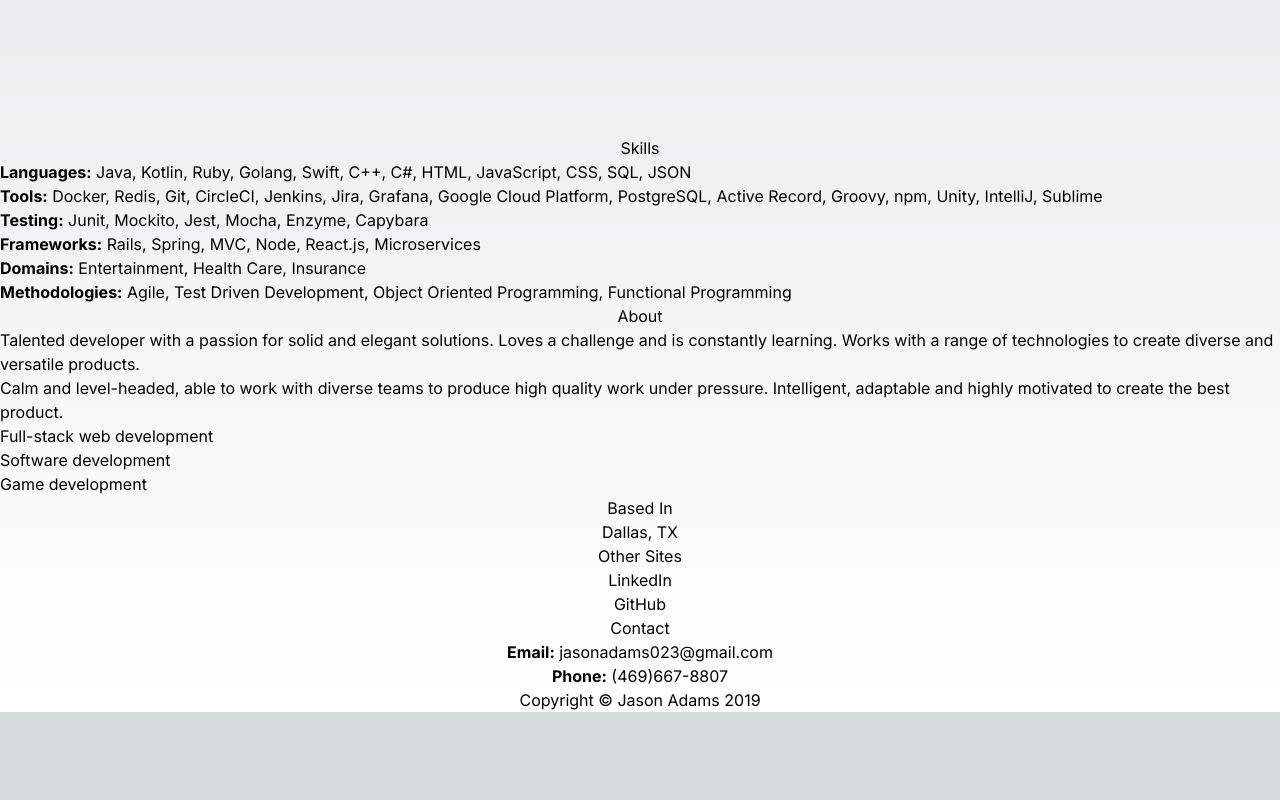
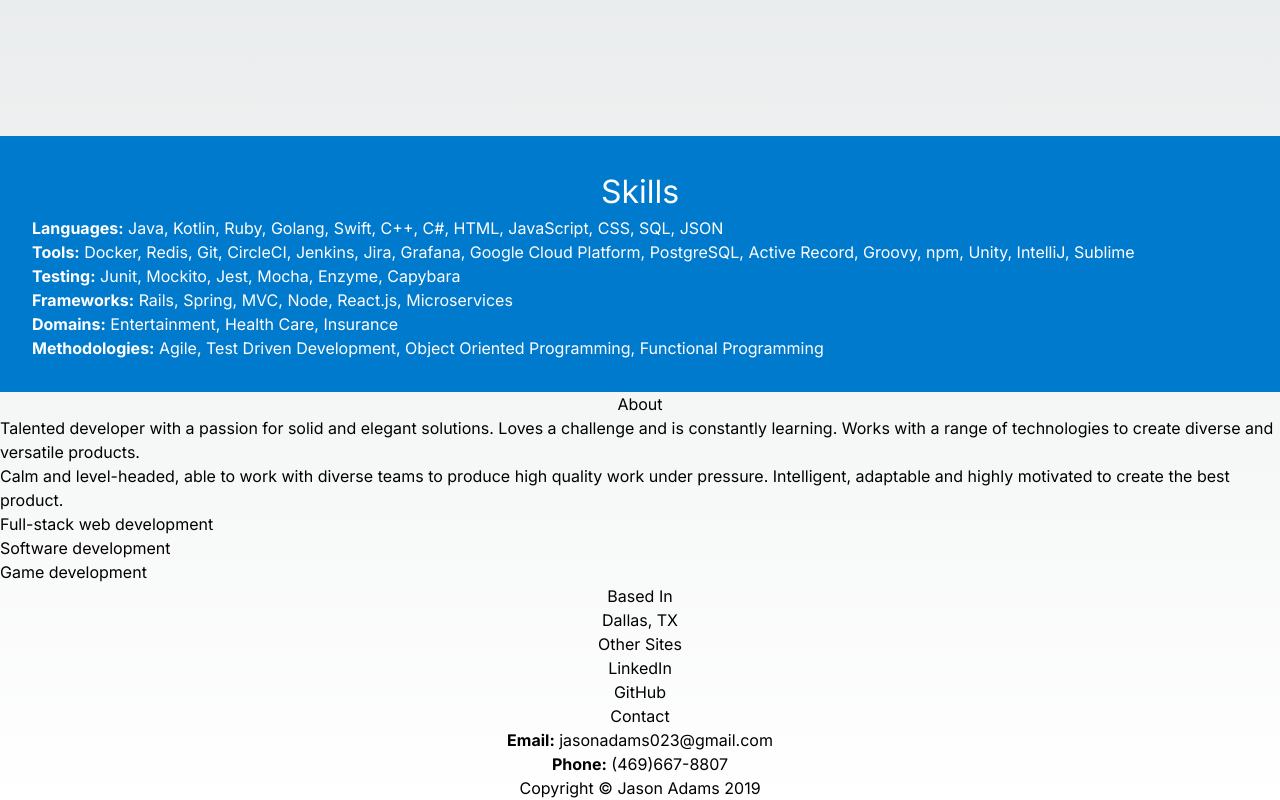
Before and after one commit to jasonadams023/portfolio, a Next.js app: page / in a window 1280 px wide. Shown: the part 776-1576 px from the top of the page. Before the commit the page ends 1488 px from the top, so only its background shows below. Built offline with nearby package versions, Linux system fonts and the light colour scheme.

Commit message:
Styles Skills

```diff
--- a/src/app/components/skills.tsx
+++ /dev/null
@@ -1,38 +0,0 @@
-export default function Skills() {
-  return (<section className="success" id="skills">
-      <div className="container">
-        <div className="row">
-          <div className="col-lg-12 text-center">
-            <h2>Skills</h2>
-          </div>
-        </div>
-        <div className="row skills">
-          <div className="col-lg-12 col-lg-offset-1">
-            <ul>
-              <li>
-                <b>Languages:</b> Java, Kotlin, Ruby, Golang, Swift, C++, C#, HTML, JavaScript, CSS, SQL, JSON
-              </li>
-              <li>
-                <b>Tools:</b> Docker, Redis, Git, CircleCI, Jenkins, Jira, Grafana, Google Cloud Platform, PostgreSQL,
-                Active Record, Groovy, npm, Unity, IntelliJ, Sublime
-              </li>
-              <li>
-                <b>Testing:</b> Junit, Mockito, Jest, Mocha, Enzyme, Capybara
-              </li>
-              <li>
-                <b>Frameworks:</b> Rails, Spring, MVC, Node, React.js, Microservices
-              </li>
-              <li>
-                <b>Domains:</b> Entertainment, Health Care, Insurance
-              </li>
-              <li>
-                <b>Methodologies:</b> Agile, Test Driven Development, Object Oriented Programming, Functional
-                Programming
-              </li>
-            </ul>
-          </div>
-        </div>
-      </div>
-    </section>
-  );
-}
--- /dev/null
+++ b/src/app/components/skills/skills.module.scss
@@ -0,0 +1,10 @@
+.skills {
+  padding: 2rem;
+  background-color: #007acc;
+  color: white;
+
+  h2 {
+    text-align: center;
+    font-size: 2rem;
+  }
+}
--- /dev/null
+++ b/src/app/components/skills/skills.tsx
@@ -0,0 +1,32 @@
+import styles from './skills.module.scss';
+
+export default function Skills() {
+  return (
+    <section className={styles.skills} id="skills">
+      <h2>Skills</h2>
+
+      <ul>
+        <li>
+          <b>Languages:</b> Java, Kotlin, Ruby, Golang, Swift, C++, C#, HTML, JavaScript, CSS, SQL, JSON
+        </li>
+        <li>
+          <b>Tools:</b> Docker, Redis, Git, CircleCI, Jenkins, Jira, Grafana, Google Cloud Platform, PostgreSQL,
+          Active Record, Groovy, npm, Unity, IntelliJ, Sublime
+        </li>
+        <li>
+          <b>Testing:</b> Junit, Mockito, Jest, Mocha, Enzyme, Capybara
+        </li>
+        <li>
+          <b>Frameworks:</b> Rails, Spring, MVC, Node, React.js, Microservices
+        </li>
+        <li>
+          <b>Domains:</b> Entertainment, Health Care, Insurance
+        </li>
+        <li>
+          <b>Methodologies:</b> Agile, Test Driven Development, Object Oriented Programming, Functional
+          Programming
+        </li>
+      </ul>
+    </section>
+  );
+}
--- a/src/app/page.tsx
+++ b/src/app/page.tsx
@@ -1,4 +1,4 @@
-import Skills from './components/skills';
+import Skills from './components/skills/skills';
 import Navbar from './components/navbar/navbar';
 import Header from './components/header/header';
 import Portfolio from './components/portfolio';
```
